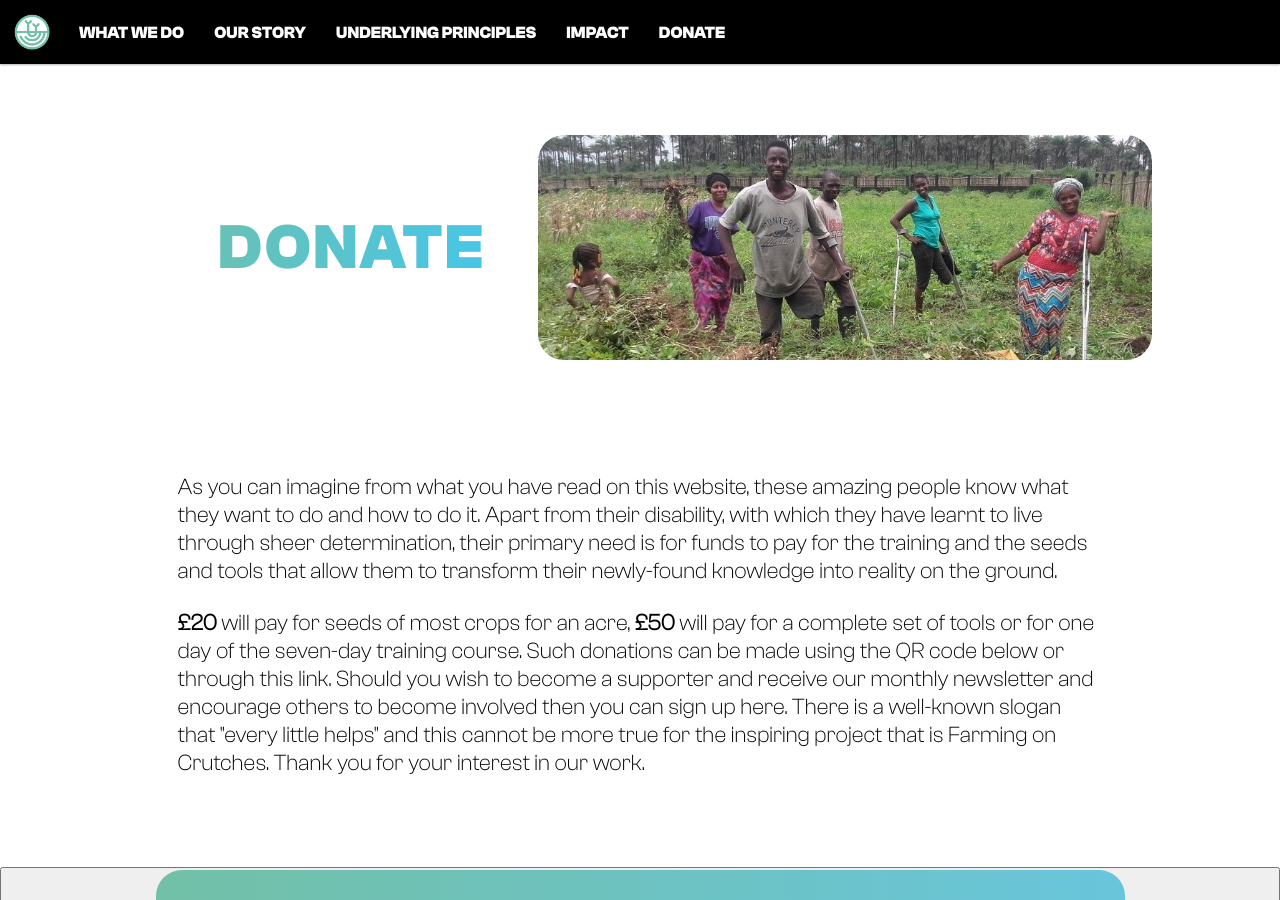
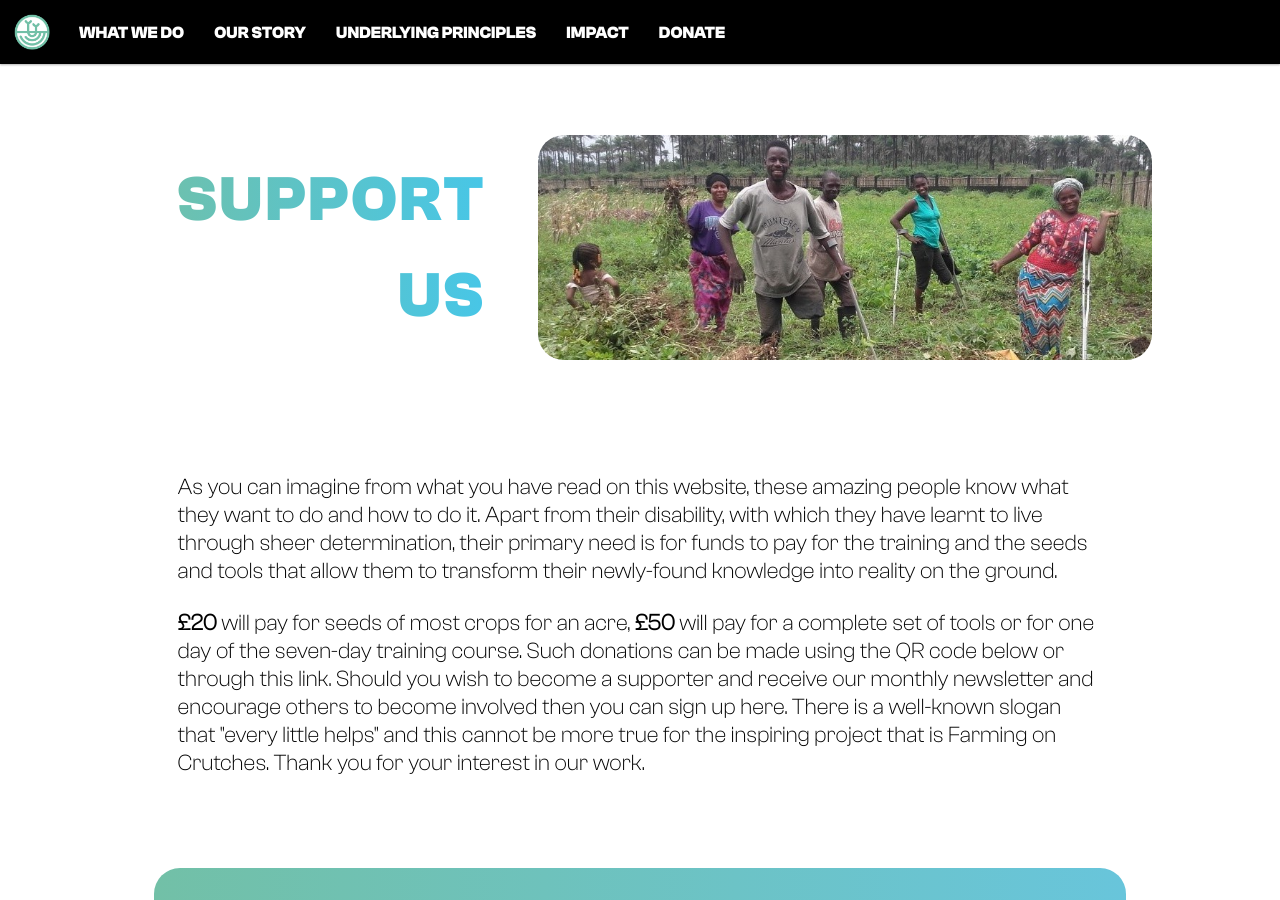
Before and after one commit to farmingoncrutches/farmingoncrutches.github.io, a Jekyll site: the page built from _pages/donate.html, in a window 1280 px wide and 900 px high. Built offline with Jekyll 4.4.1, drawn with Linux system fonts in a browser that asks for light colours.

Commit message:
fixed grey on donate button

```diff
--- a/_pages/donate.html
+++ b/_pages/donate.html
@@ -1,6 +1,6 @@
 ---
 layout: custom
-title: Donate
+title: Support Us
 permalink: /donate
 top-img: /assets/images/top.jpg
 ---
@@ -35,7 +35,8 @@
 </div>
 
 
-<button class="donation-cards" onclick="location.href='https://groundswell.yourticketpurchase.com/p/farmingoncrutchesdonation'">
+<button class="donation-cards"
+	onclick="location.href='https://groundswell.yourticketpurchase.com/p/farmingoncrutchesdonation'">
 	<div class="donation-cards-row">
 		<div class="donation-button">
 			<div class="text">
--- a/assets/css/main.css
+++ b/assets/css/main.css
@@ -418,7 +418,9 @@
 	justify-content: center;
 	align-items: center;
 	padding-left: 10vw;
-	padding-right: 10vw
+	padding-right: 10vw;
+	background-color: white;
+	border: none;
 }
 
 .donation-cards-row {
@@ -701,6 +703,8 @@
 	}
 }
 
-iframe, object, embed {
-    max-width: 100%;
+iframe,
+object,
+embed {
+	max-width: 100%;
 }
```
